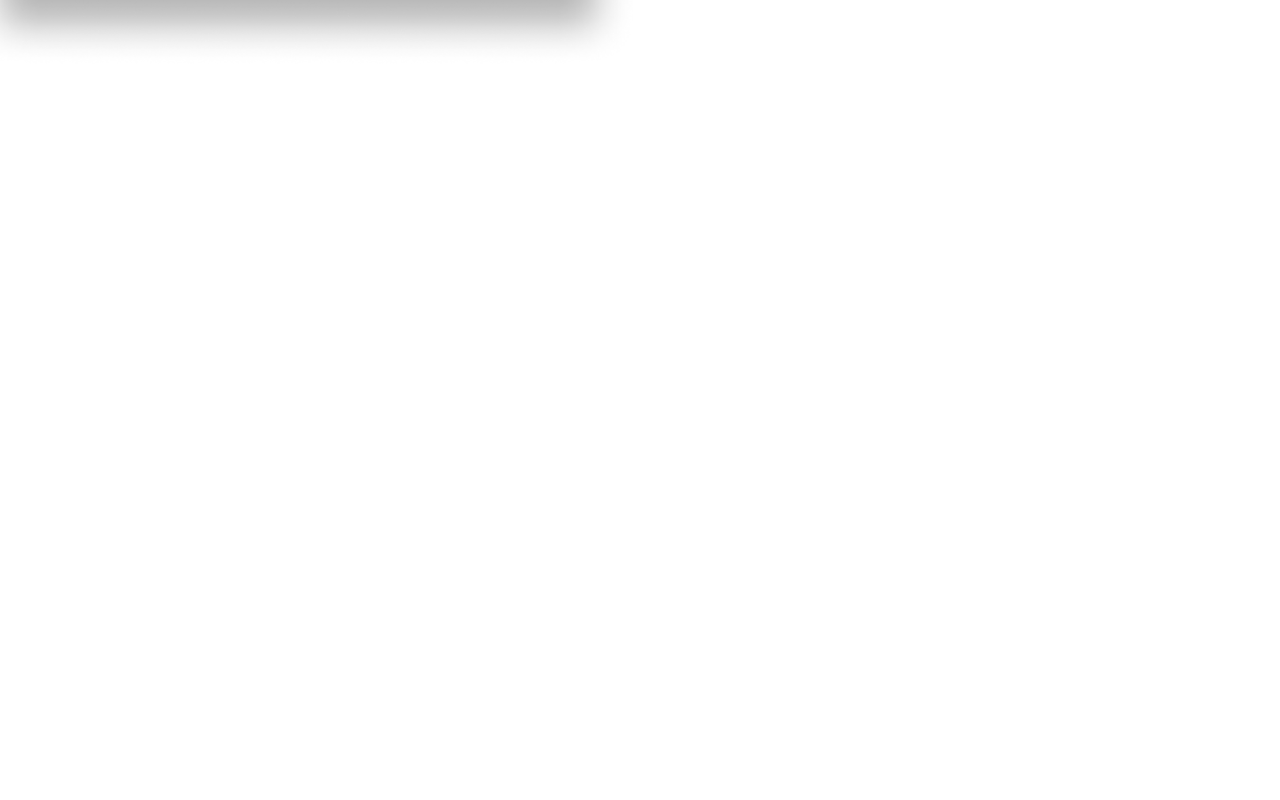
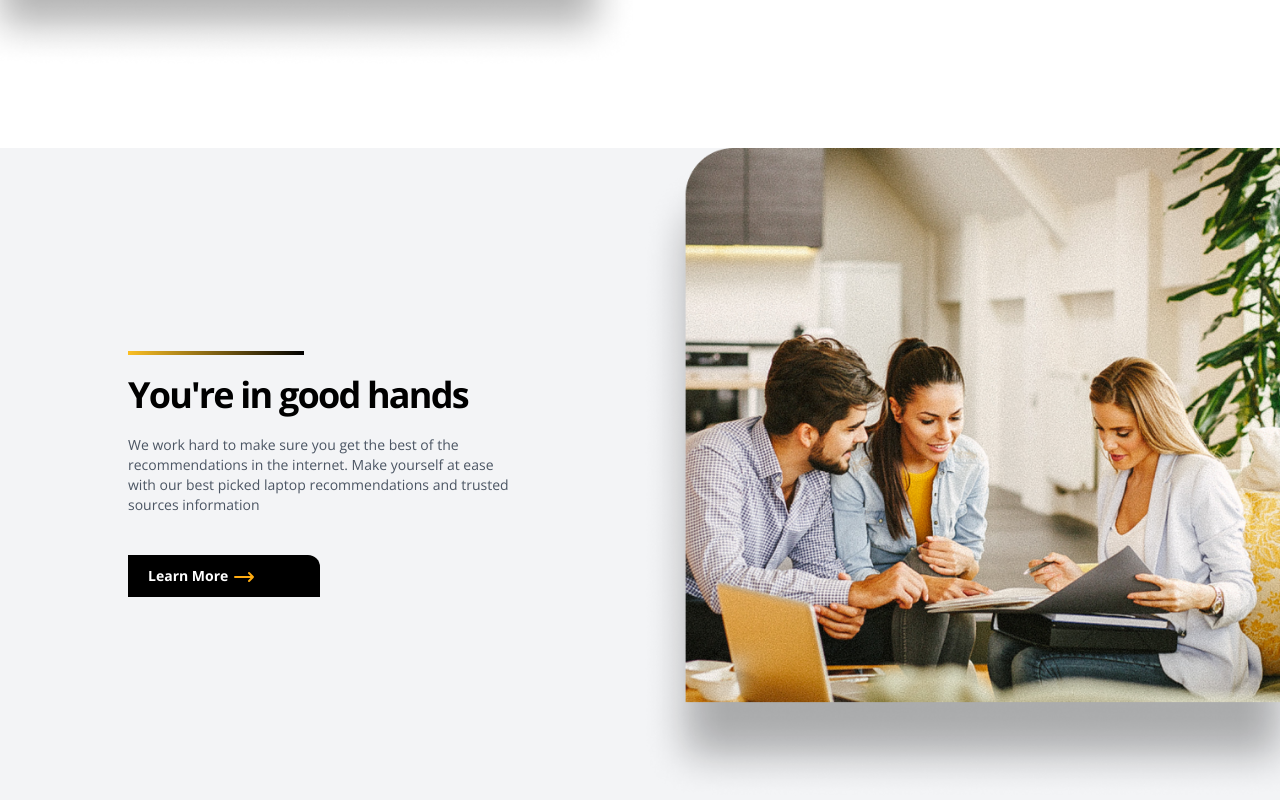
Before and after one commit to MajorQ/FindTech, a React (Create React App) app: page / in a window 1280 px wide. Shown: the part 624-1424 px from the top of the page. Before the commit the page ends 800 px from the top, so only its background shows below. Built offline with nearby package versions, Linux system fonts and the light colour scheme.

Commit message:
feat: add SecondInfo

```diff
--- /dev/null
+++ b/src/components/learn-more/SecondInfo.jsx
@@ -0,0 +1,46 @@
+import image_secondinfo from '../../assets/image/image_secondinfo.png';
+
+const SecondInfo = () => {
+	return (
+		<div className="bg-gray-100 grid grid-cols-2 mt-20">
+			<div className="max-w-xl mx-32 flex flex-col justify-center items-left ">
+				<div className="w-44 h-1 bg-gradient-to-r from-yellow-400 to-black"></div>
+				<div className="my-5">
+					<h2 className="text-4xl text-left text-black font-bold tracking-tighter">
+						You're in good hands
+					</h2>
+				</div>
+				<div className="max-w-sm">
+					<p className="text-left mb-10 text-gray-600 text-sm">
+						We work hard to make sure you get the best of the recommendations in
+						the internet. Make yourself at ease with our best picked laptop
+						recommendations and trusted sources information
+					</p>
+					<div className="grid justify-items-start">
+						<button className="bg-black w-1/2 text-left font-bold rounded-tr-xl px-4 py-2">
+							<span className="px-1 text-sm text-white">Learn More</span>
+							<svg
+								xmlns="http://www.w3.org/2000/svg"
+								className="h-6 w-6 inline-block stroke-current text-accent"
+								fill="none"
+								viewBox="0 0 24 24"
+							>
+								<path
+									strokeLinecap="round"
+									strokeLinejoin="round"
+									strokeWidth={2}
+									d="M17 8l4 4m0 0l-4 4m4-4H3"
+								/>
+							</svg>
+						</button>
+					</div>
+				</div>
+			</div>
+			<div className="">
+				<img src={image_secondinfo} alt="" width="754" height="650" />
+			</div>
+		</div>
+	);
+};
+
+export default SecondInfo;
--- a/src/pages/LandingPage.jsx
+++ b/src/pages/LandingPage.jsx
@@ -1,9 +1,11 @@
 import MainInfo from '../components/learn-more/MainInfo';
+import SecondInfo from '../components/learn-more/SecondInfo';
 
 const LandingPage = () => {
 	return (
 		<div>
 			<MainInfo />
+			<SecondInfo />
 		</div>
 	);
 };
```
